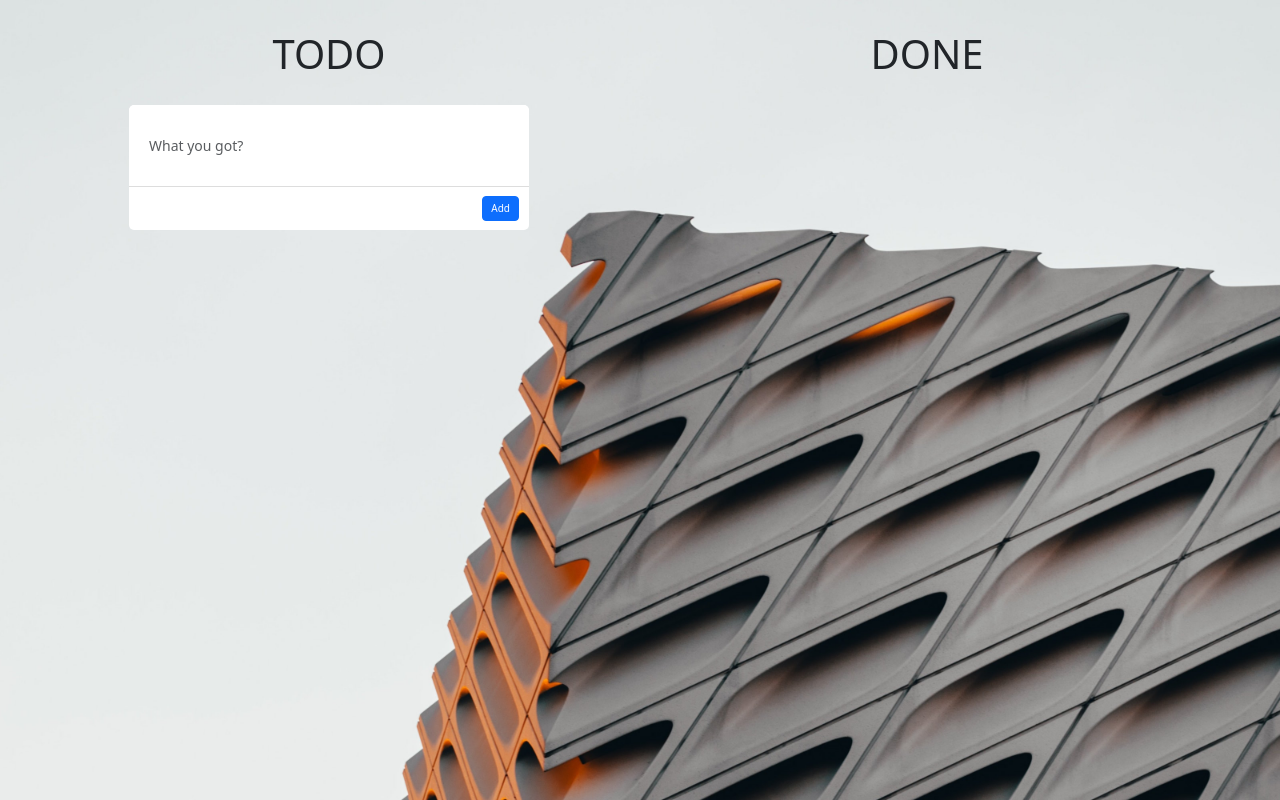
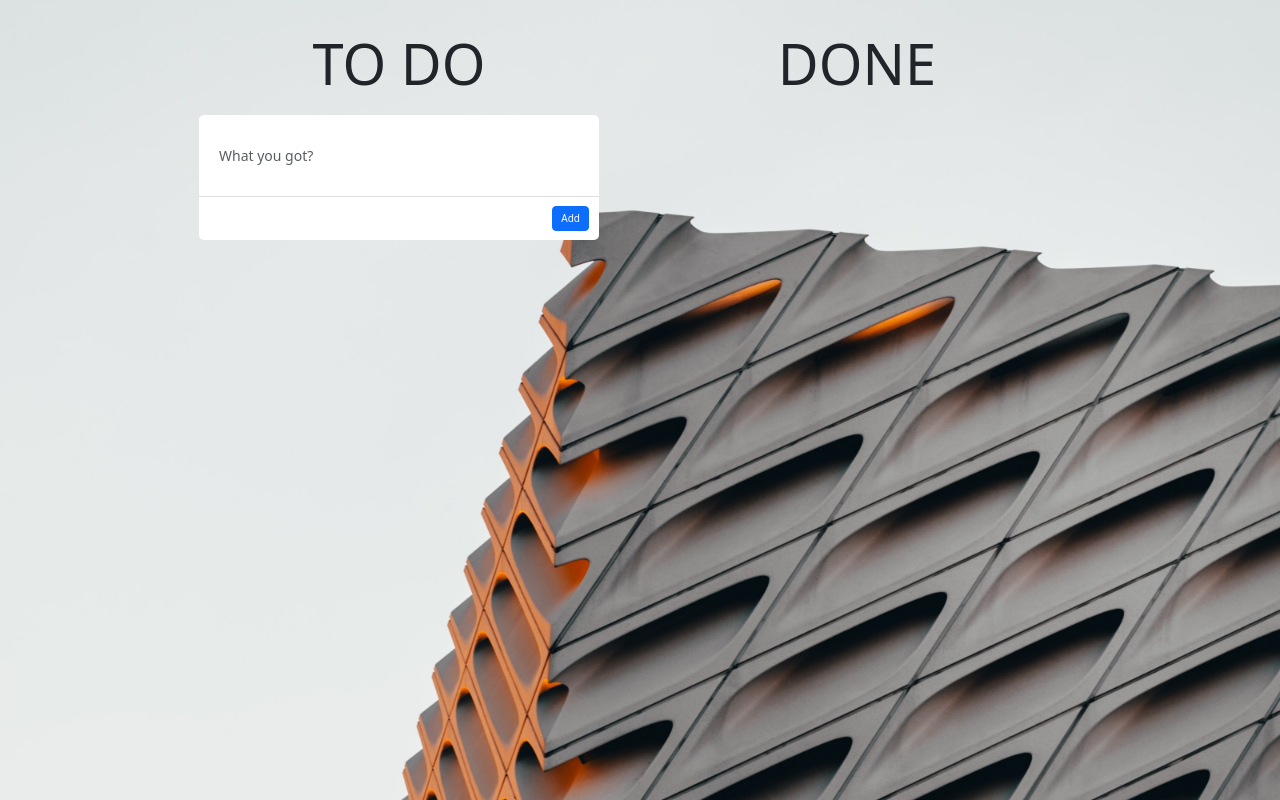
Before and after one commit to tsfento/todo-list, a plain HTML site: page index.html in a window 1280 px wide. Drawn offline with nearby package versions, Linux system fonts and the light colour scheme.

Commit message:
Modified some spacing and text styling

```diff
--- a/index.html
+++ b/index.html
@@ -14,7 +14,7 @@
     <div class="overlay"></div>
     <div class="container-fluid row">
         <div class="todo col-6">
-            <h1 class="text-center">TODO</h1>
+            <h1 class="text-center display-4">TO DO</h1>
             <div class="floater content">
                 <form class="todo-form">
                     <div class="floater-top">
@@ -28,7 +28,7 @@
             <div class="todo-list"></div>
         </div>
         <div class="done col-6">
-            <h1 class="text-center">DONE</h1>
+            <h1 class="text-center display-4">DONE</h1>
             <div class="done-list"></div>
         </div>
     </div>
--- a/styles.css
+++ b/styles.css
@@ -1,6 +1,7 @@
-body { padding: 30px;}
-
 body {
+    padding: 30px;
+    width: 1000px;
+    margin: 0 auto;
     background-image: url('img/pexels-jason-tsang-6161804_2.jpg');
     background-size: cover;
 }
@@ -45,7 +46,7 @@ body.show-floater .overlay {
     max-width: 400px;
     margin: 0 auto;
     position: absolute;
-    margin-top: 75px;
+    margin-top: 85px;
 }
 
 .floater {
@@ -82,7 +83,7 @@ body.show-floater .overlay {
 
 .done-list {
     position: absolute;
-    margin-top: 75px;
+    margin-top: 85px;
 
 }
 
```
